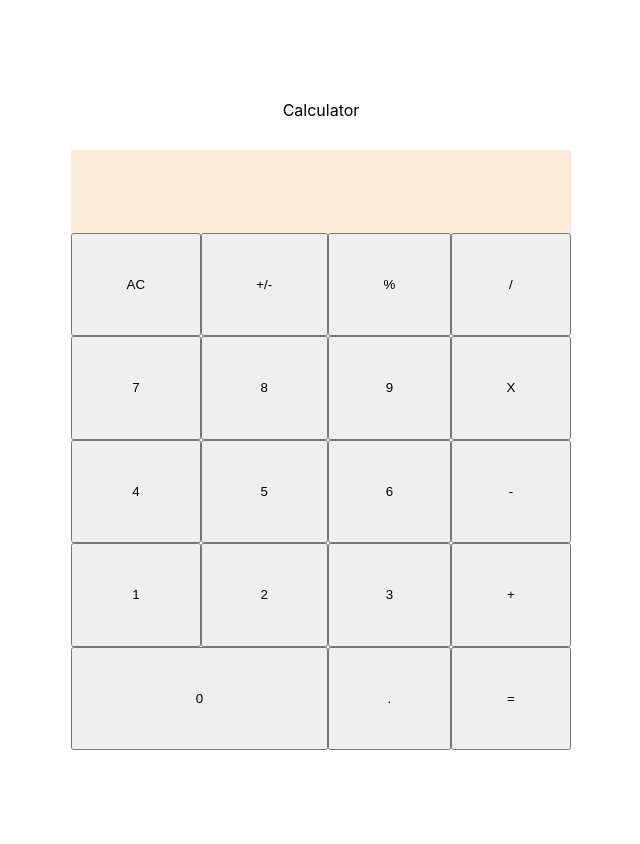
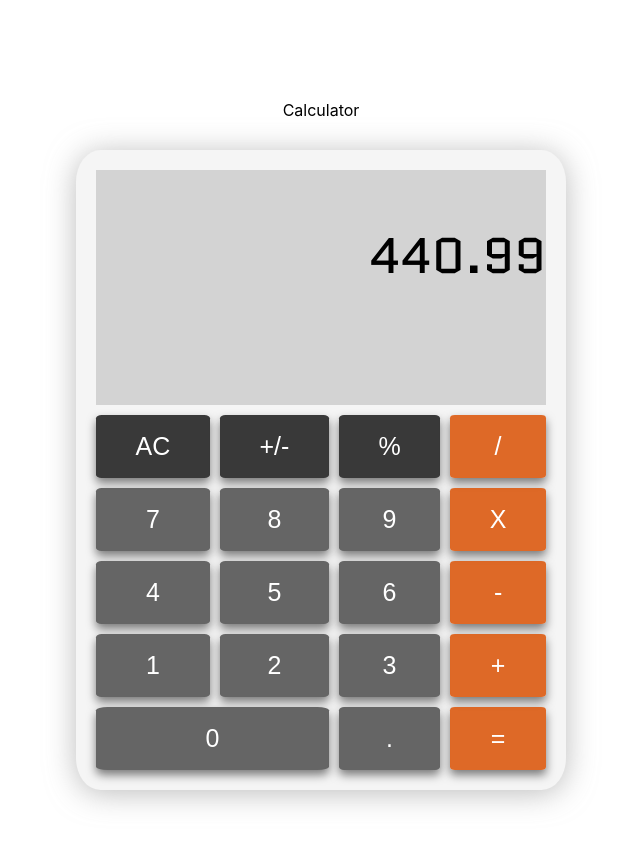
Before and after one commit to hannah-victoria-robson/react-calculator, a React (Create React App) app: page / in a window 1280 px wide. Shown: the top 844 px of the page, without its empty margins (319-959 px from the left). Built offline with nearby package versions, Linux system fonts and the light colour scheme.

Commit message:
calculator button styling

```diff
--- a/public/index.html
+++ b/public/index.html
@@ -10,6 +10,12 @@
 			content="Web site created using create-react-app"
 		/>
 		<link rel="apple-touch-icon" href="%PUBLIC_URL%/logo192.png" />
+		<link rel="preconnect" href="https://fonts.googleapis.com" />
+		<link rel="preconnect" href="https://fonts.gstatic.com" crossorigin />
+		<link
+			href="https://fonts.googleapis.com/css2?family=Quantico&display=swap"
+			rel="stylesheet"
+		/>
 		<!--
       manifest.json provides metadata used when your web app is installed on a
       user's mobile device or desktop. See https://developers.google.com/web/fundamentals/web-app-manifest/
--- a/src/App.css
+++ b/src/App.css
@@ -6,94 +6,128 @@
 .calc-container {
 	margin: 100px;
 }
-
+.calc-article {
+	/* background-color: aquamarine; */
+}
 header {
 	margin: 30px;
 	text-align: center;
 }
 
+button {
+	background-color: rgb(101, 101, 101);
+	border: none;
+	border-radius: 5%;
+	box-shadow: 0px 5px 10px 0px rgba(0, 0, 0, 0.5);
+	color: white;
+	font-size: 25px;
+}
+
+.top {
+	background-color: rgb(57, 57, 57);
+}
+.right {
+	background-color: rgba(220, 90, 16, 0.897);
+}
 /* ---- Calculator grid ---- */
 .calculator {
+	background-color: rgb(245, 245, 245);
+	border-radius: 5%;
+	box-shadow: 0 3px 30px rgba(152, 152, 152, 0.65);
 	display: grid;
-	grid-template: repeat(1fr, 5) repeat(1fr, 5);
+	gap: 10px;
+	grid-template: repeat(1fr, 6) repeat(1fr, 5);
 	height: 600px;
 	margin: auto;
-	width: 500px;
+	padding: 20px;
+	width: 450px;
 }
 
 .output {
-	grid-area: 1 / 1 / 2 / 5;
-	background-color: antiquewhite;
-	/* height: 10px; */
+	background-color: rgb(211, 211, 211);
+	grid-area: 1/ 1 / 3 / 5;
+	font-family: 'Quantico', sans-serif;
+	/* text-align: right; */
+	/* display: flex; */
+	/* height: 100px; */
+	align-items: flex-end;
+	font-size: 50px;
+	/* overflow: scroll; */
+}
+
+.numbers {
+	flex-direction: row;
+	/* flex-wrap: ; */
+	text-align: right;
 }
 
 .AC {
-	grid-area: 2/ 1 / 3 / 2;
+	grid-area: 3 / 1 / 4 / 2;
 }
 
 .number-toggle {
-	grid-area: 2 / 2 / 3 / 3;
+	grid-area: 3 / 2 / 4 / 3;
 }
 
 .percent {
-	grid-area: 2 / 3 / 3 / 4;
+	grid-area: 3 / 3 / 4 / 4;
 }
 
 .divide {
-	grid-area: 2 / 4 / 3 / 5;
+	grid-area: 3 / 4 / 4 / 5;
 }
 
 .multiply {
-	grid-area: 3 / 4 / 4 / 5;
+	grid-area: 4 / 4 / 5 / 5;
 }
 
 .subtract {
-	grid-area: 4 / 4 / 5 / 5;
+	grid-area: 5 / 4 / 6 / 5;
 }
 
 .add {
-	grid-area: 5 / 4 / 6 / 5;
+	grid-area: 6 / 4 / 7 / 5;
 }
 
 .equals {
-	grid-area: 6 / 4 / 7 / 5;
+	grid-area: 7 / 4 / 8 / 5;
 }
 
 .decimal {
-	grid-area: 6 / 3 / 7 / 4;
+	grid-area: 7 / 3 / 8 / 4;
 }
 .zero {
-	grid-area: 6 / 1 / 7 / 3;
+	grid-area: 7 / 1 / 8 / 3;
 }
 .one {
-	grid-area: 5 / 1 / 6 / 2;
+	grid-area: 6 / 1 / 7 / 2;
 }
 
 .two {
-	grid-area: 5 / 2 / 6 / 3;
+	grid-area: 6 / 2 / 7 / 3;
 }
 
 .three {
+	grid-area: 6 / 3 / 7 / 4;
+}
+
+.four {
+	grid-area: 5 / 1 / 6 / 2;
+}
+.five {
+	grid-area: 5 / 2 / 6 / 3;
+}
+.six {
 	grid-area: 5 / 3 / 6 / 4;
 }
 
-.four {
+.seven {
 	grid-area: 4 / 1 / 5 / 2;
-}
-.five {
-	grid-area: 4 / 2 / 5 / 3;
-}
-.six {
-	grid-area: 4 / 3 / 5 / 4;
-}
-
-.seven {
-	grid-area: 3 / 1 / 4 / 2;
 }
 
 .eight {
-	grid-area: 3 / 2 / 4 / 3;
+	grid-area: 4 / 2 / 5 / 3;
 }
 .nine {
-	grid-area: 3 / 3 / 4 / 4;
+	grid-area: 4 / 3 / 5 / 4;
 }
--- a/src/Calculator.jsx
+++ b/src/Calculator.jsx
@@ -5,18 +5,20 @@ function Calculator() {
 		<>
 			<main>
 				<section className="calc-container">
-					<article>
+					<article className="calc-article">
 						<header>Calculator</header>
 						<div className="calculator">
-							<output className="output"></output>
-							<button className="AC">AC</button>
-							<button className="number-toggle">+/-</button>
-							<button className="percent">%</button>
-							<button className="divide">/</button>
-							<button className="multiply">X</button>
-							<button className="subtract">-</button>
-							<button className="add">+</button>
-							<button className="equals">=</button>
+							<output className="output">
+								<p className="numbers">440.99 </p>
+							</output>
+							<button className="AC top">AC</button>
+							<button className="number-toggle top">+/-</button>
+							<button className="percent top">%</button>
+							<button className="divide right">/</button>
+							<button className="multiply right">X</button>
+							<button className="subtract right">-</button>
+							<button className="add right">+</button>
+							<button className="equals right">=</button>
 							<button className="nine">9</button>
 							<button className="eight">8</button>
 							<button className="seven">7</button>
```
Lines whose indentation alone changed are shown as unchanged.
